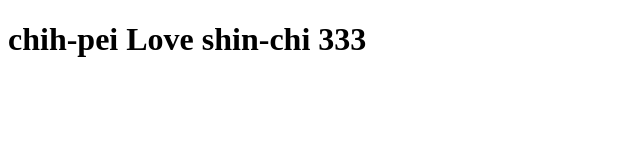
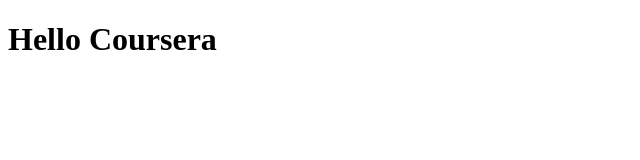
Before and after one commit to yakyu-programmer/coursera-test, a plain HTML site: page site/index.html in a window 1280 px wide. Shown: the whole page, without its empty margins (0-640 px from the left). Drawn offline with Linux system fonts and the light colour scheme.

Commit message:
info change

```diff
--- a/site/index.html
+++ b/site/index.html
@@ -4,6 +4,6 @@
 	<title>Hello Coursera</title>
 </head>
 <body>
-<h1>chih-pei Love shin-chi 333</h1>
+<h1>Hello Coursera</h1>
 </body>
 </html>
```
Also changed, not shown: cow/index.html (+1 -0 lines).
